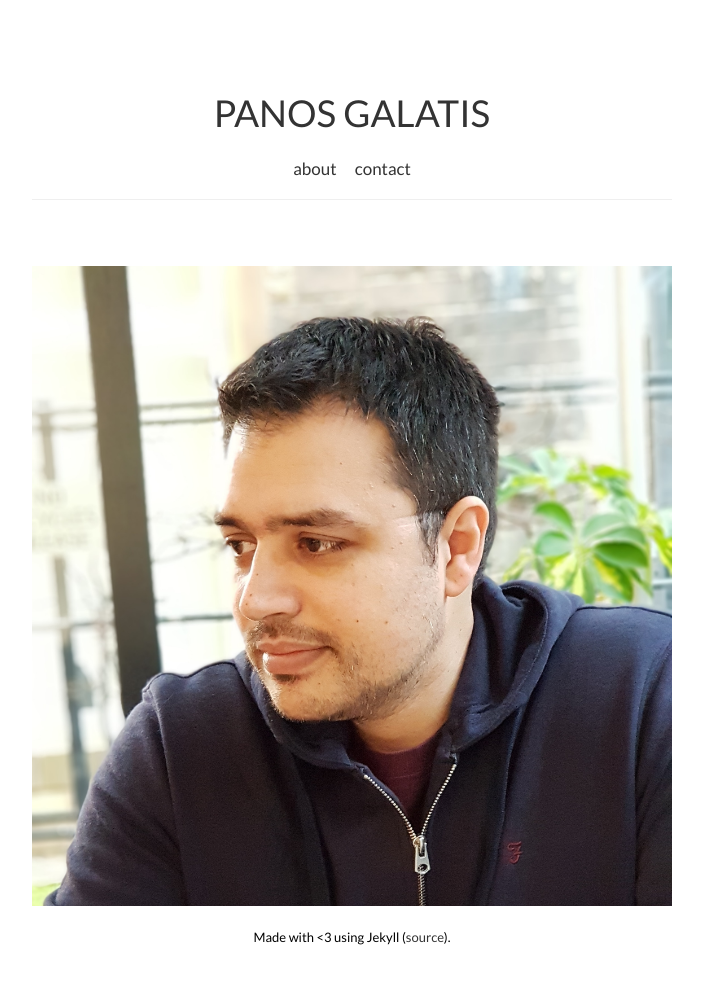
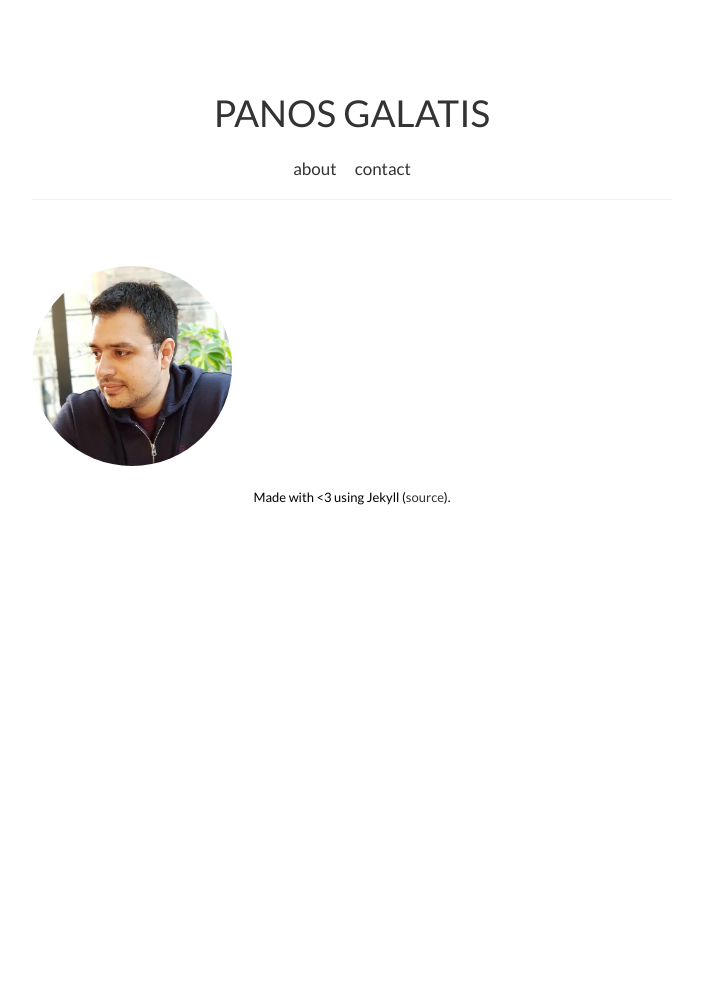
Before and after one commit to pgalatis/pgalatis.github.io, a Jekyll site: the page built from about.md, in a window 1280 px wide. Shown: the whole page, without its empty margins (288-991 px from the left). Built offline with Jekyll 4.4.1, drawn with Linux system fonts in a browser that asks for light colours; nearby versions of some CDN libraries; after the commit the page ends 900 px from its top, so only the background shows below that.

Commit message:
Update style.css

```diff
--- a/css/style.css
+++ b/css/style.css
@@ -269,6 +269,12 @@ img {
     height: auto;
 }
 
+img.profile {
+   max-width: 200px;
+   max-height: 200px;
+   border-radius: 50%;
+}
+
 .overflow img {
     max-width: 200%;
     height: auto;
```
